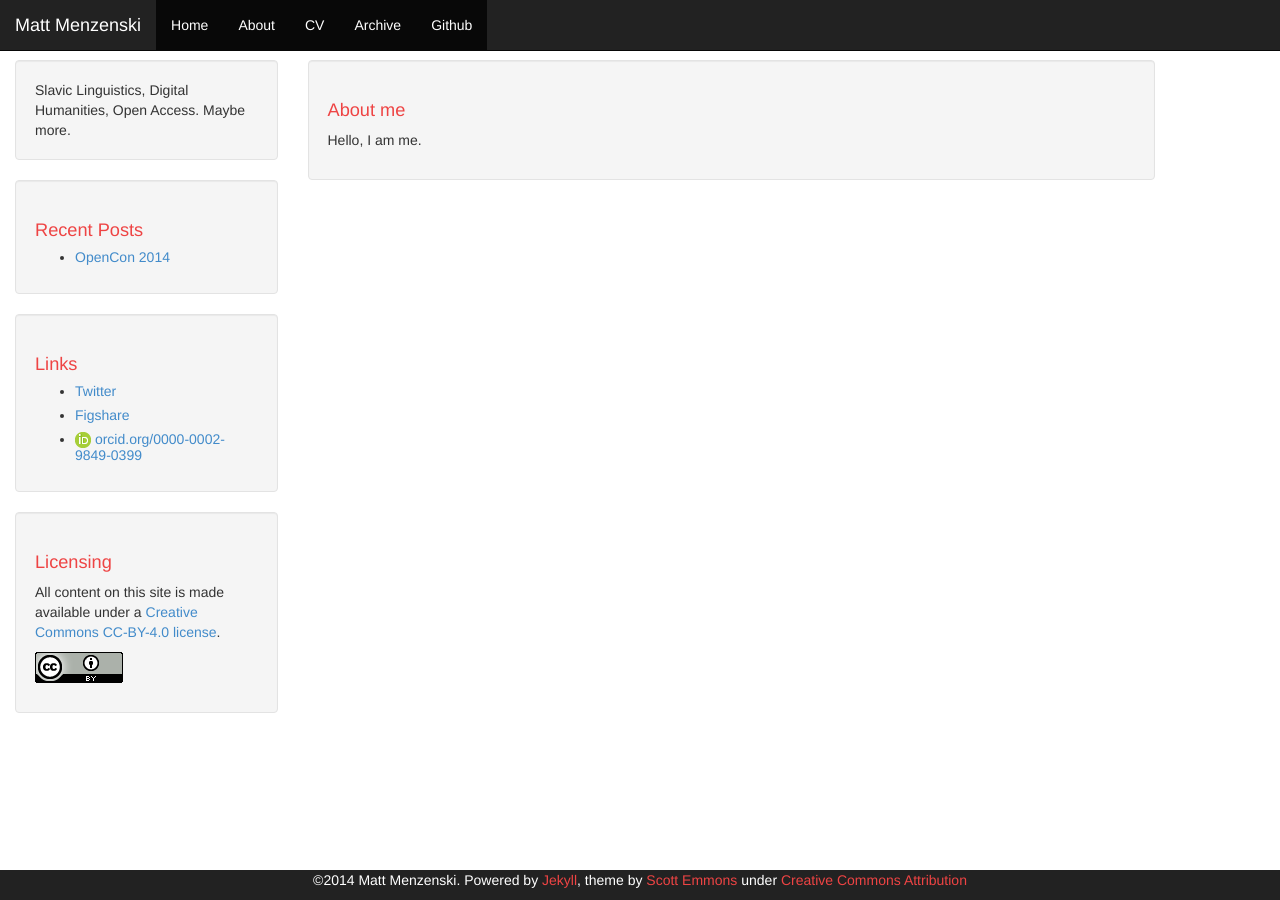
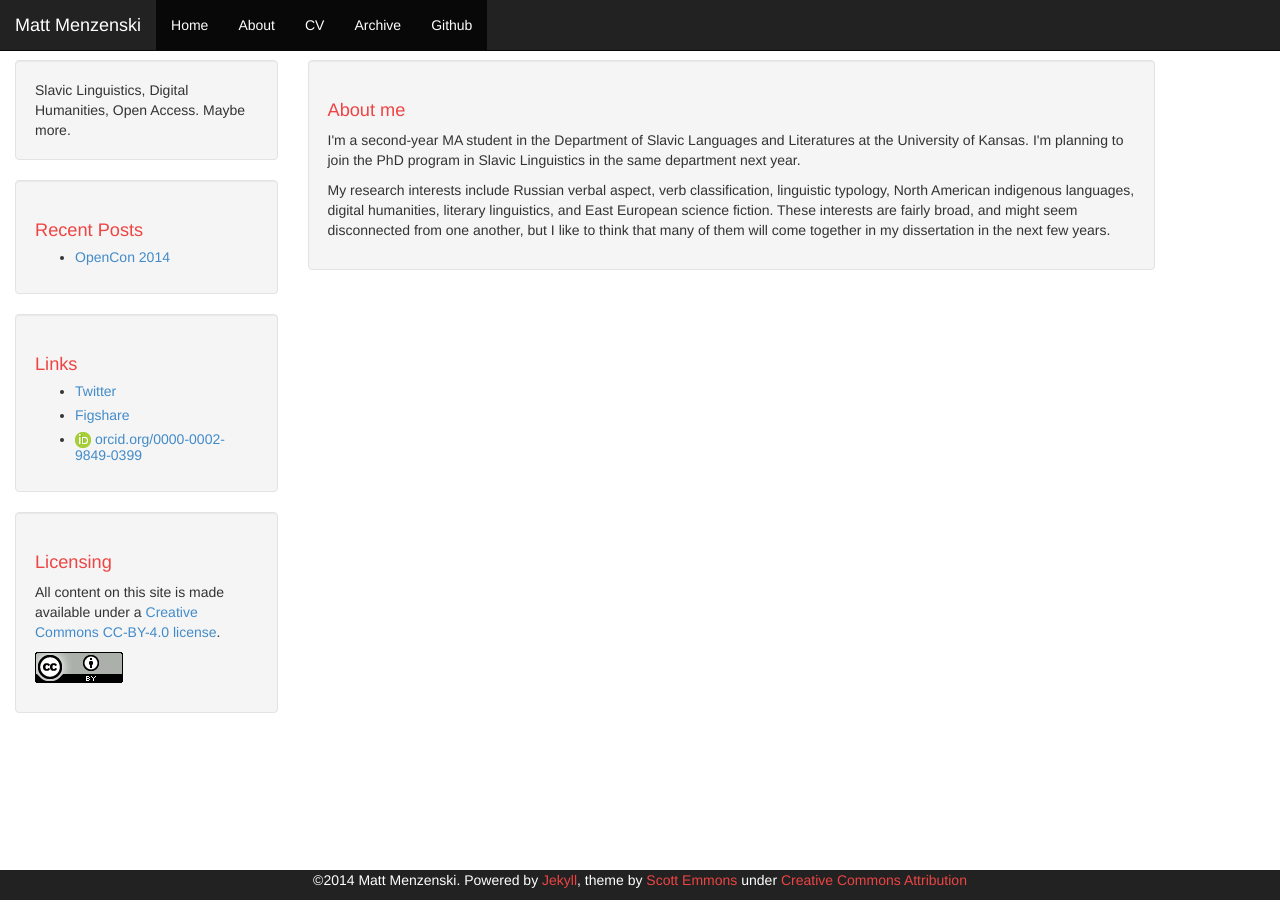
Before and after one commit to menzenski/menzenski.github.io, a Jekyll site: the page built from about.html, in a window 1280 px wide. Built offline with Jekyll 4.4.1, drawn with Linux system fonts in a browser that asks for light colours; Markdown is read by kramdown in place of the engine named in the settings; comment, search, counter and statistics services are not loaded.

Commit message:
started a real 'about me' page

```diff
--- a/about.html
+++ b/about.html
@@ -4,5 +4,14 @@ layout: default
 
 <div class="well">
     <h1>About me</h1>
-    <p>Hello, I am me.</p>
+    <p>I'm a second-year MA student in the Department of Slavic
+    Languages and Literatures at the University of Kansas. I'm
+    planning to join the PhD program in Slavic Linguistics in the same
+    department next year.</p>
+    <p>My research interests include Russian verbal aspect, verb
+    classification, linguistic typology, North American indigenous
+    languages, digital humanities, literary linguistics, and East European
+    science fiction. These interests are fairly broad, and might seem
+    disconnected from one another, but I like to think that many of
+    them will come together in my dissertation in the next few years.</p>
 </div>
```
